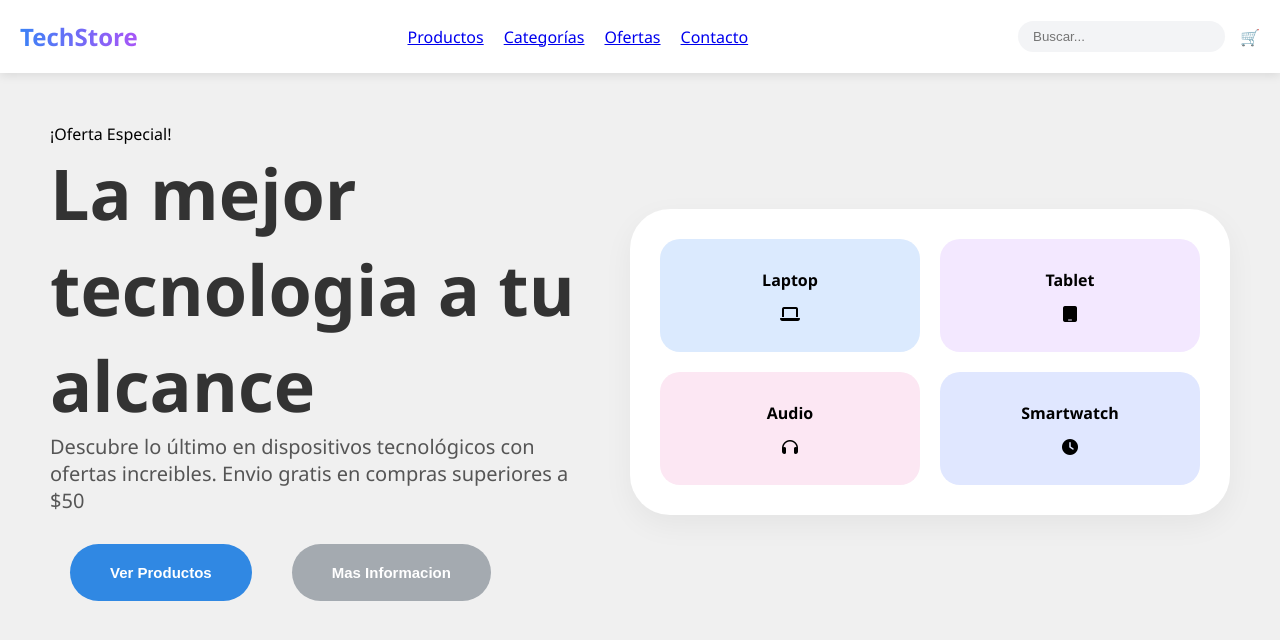
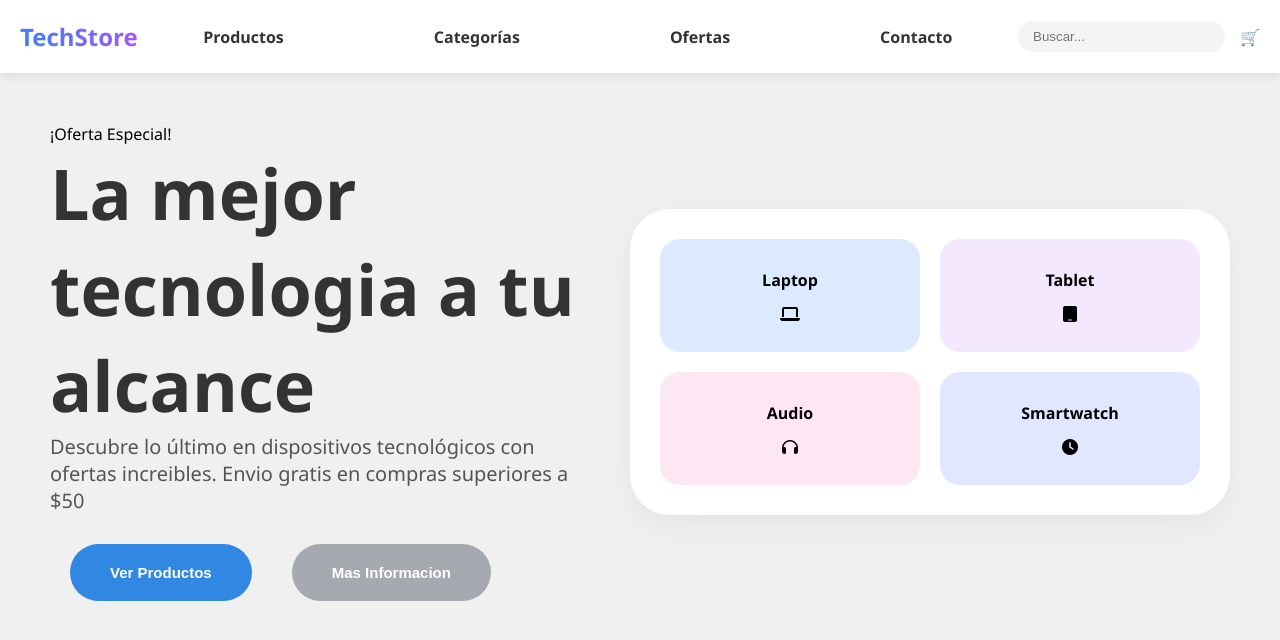
Before and after one commit to Dieguinho2309/Pagina-Web-TechStore, a website built with Vite: page index.html in a window 1280 px wide. Built offline with nearby package versions, Linux system fonts and the light colour scheme.

Commit message:
feat: diseñando el navbar

```diff
--- a/src/style.css
+++ b/src/style.css
@@ -40,7 +40,16 @@ p{
 .nav-links{
     display: flex;
     list-style: none;
-    gap: 20px;
+    gap: 150px;
+}
+.nav-links a{
+    text-decoration: none;
+    color: #333;
+    font-weight: 600;
+    transition: color 0.3s ease;
+}
+.nav-links a:hover{
+    color: #3b82f6;
 }
 .nav-actions{
     display: flex;
@@ -63,10 +72,12 @@ p{
 .principal-section{
     width: 100vh;
     height: 100vh;
-    background: linear-gradient(135deg, #fdfcff 0%, #f4f7ff 100%);
+    background: linear-gradient(135deg, #a5b4fc 0%, #6366f1 50%, #d946ef 100%);
     display: flex;
     justify-content: center;
     align-items: center;
+    min-height: 100vh;
+    width: 100%;
 }
 .principal-section h1{
     font-size: 48px;
```
Also changed, not shown: index.html (line endings or trailing spaces).
